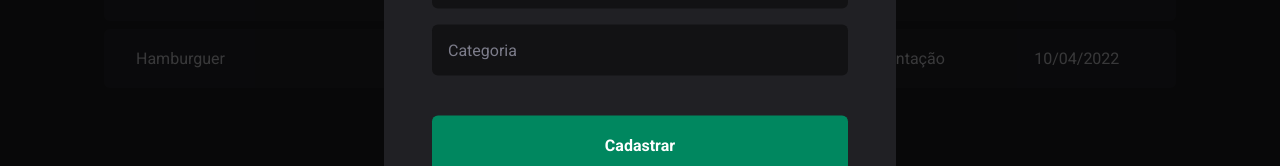
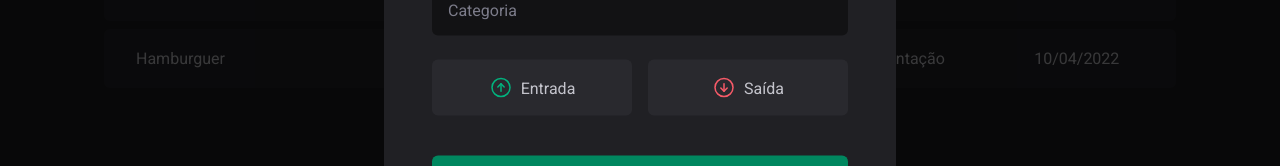
Before and after one commit to fabiof2x/ignite2022-reactjs-02-dt-money, a React (Vite) app: page / in a window 1280 px wide. Both pictures are taken after a click on the button "Nova transação". Shown: the part 398-564 px from the top of the page. Built offline with nearby package versions, Linux system fonts and the light colour scheme.

Commit message:
Estrutura visual - Botões de entrada e saída

```diff
--- a/src/components/NewTransactionModal/index.tsx
+++ b/src/components/NewTransactionModal/index.tsx
@@ -1,6 +1,6 @@
 import * as Dialog from '@radix-ui/react-dialog';
-import { X } from 'phosphor-react';
-import { CloseButton, Content, Overlay } from './styles';
+import { ArrowCircleDown, ArrowCircleUp, X } from 'phosphor-react';
+import { CloseButton, Content, Overlay, TransactionType, TransactionTypeButton } from './styles';
 
 export function NewTransactionModal() {
   return (
@@ -18,6 +18,18 @@
           <input type="text" placeholder='Preço' required />
           <input type="text" placeholder='Categoria' required />
 
+          <TransactionType>
+            <TransactionTypeButton variant='income'>
+              <ArrowCircleUp size={24} />
+              Entrada
+            </TransactionTypeButton>
+
+            <TransactionTypeButton variant='outcome'>
+              <ArrowCircleDown size={24} />
+              Saída
+            </TransactionTypeButton>
+          </TransactionType>
+
           <button type='submit'>
             Cadastrar
           </button>
--- a/src/components/NewTransactionModal/styles.ts
+++ b/src/components/NewTransactionModal/styles.ts
@@ -68,3 +68,31 @@
   cursor: pointer;
   color: ${props => props.theme['gray-500']};
 `;
+
+export const TransactionType = styled.div`
+  display: grid;
+  grid-template-columns: repeat(2, 1fr);
+  gap: 1rem;
+  margin-top: 0.5rem;
+`;
+
+interface TransactionTypeButtonProps {
+  variant: 'income' | 'outcome';
+}
+
+export const TransactionTypeButton = styled.button<TransactionTypeButtonProps>`
+  background: ${props => props.theme['gray-700']};
+  padding: 1rem;
+  display: flex;
+  align-items: center;
+  justify-content: center;
+  gap: 0.5rem;
+  border-radius: 6px;
+  cursor: pointer;
+  border: 0;
+  color: ${props => props.theme['gray-300']};
+
+  svg {
+    color: ${props => props.variant === 'income' ? props.theme['green-300'] : props.theme['red-300']};
+  }
+`;
```
